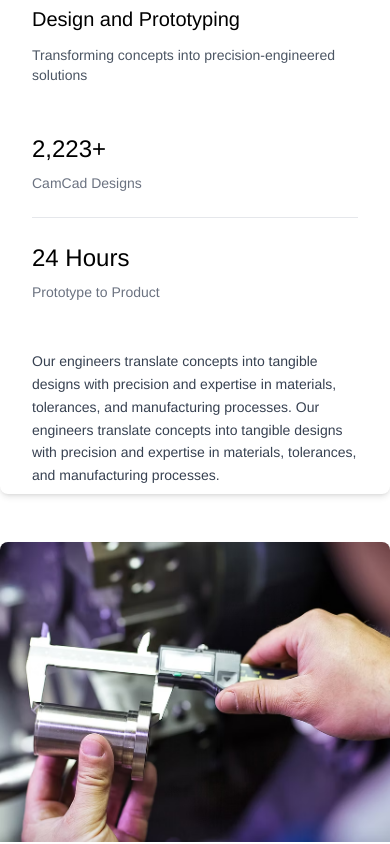
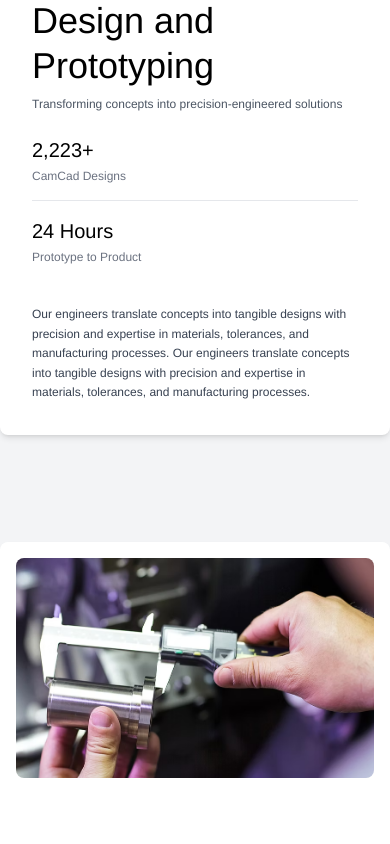
Before and after one commit to martinmilenkvski/osa-engineering.com-react, a React (Vite) app: page / in a window 390 px wide. Shown: the part 1531-2375 px from the top of the page. Built offline with nearby package versions, Linux system fonts and the light colour scheme.

Commit message:
responsive adjusment card

```diff
--- a/src/App.jsx
+++ b/src/App.jsx
@@ -6,7 +6,6 @@ import Services from "./components/Services";
 import Gallery from "./components/Gallery";
 import Contact from "./components/Contact";
 import Footer from "./components/Footer";
-import Card from "./components/Card";
 import Success from "./components/Success";
 import NumbersSection from "./components/NumbersSection";
 import LogoMarquee from "./components/LogoMarquee";
@@ -19,7 +18,7 @@ function App() {
       <div className="flex flex-col">
         <Nav />
         <Routes>
-          <Route path="/card" element={<Card />} />
+
           <Route
             path="/"
             element={
--- a/src/components/Card.jsx
+++ b/src/components/Card.jsx
@@ -38,14 +38,14 @@ const Card = () => {
   return (
     <motion.div
       ref={ref}
-      className="bg-white text-black flex flex-col md:flex-row rounded-lg shadow-md overflow-hidden w-full md:w-4/5 mx-auto "
+      className="bg-white text-black flex flex-col md:flex-row rounded-lg shadow-md overflow-hidden w-full md:w-4/5 mx-auto p-4 sm:p-6 md:p-8 gap-6 md:gap-8"
       style={{ minHeight: "400px" }}
       initial="hidden"
       animate={isInView ? "visible" : "hidden"}
       variants={cardVariants}
     >
       {/* Image container */}
-      <div className="w-full md:w-1/2 overflow-hidden relative min-h-[300px]">
+      <div className="w-full md:w-1/2 overflow-hidden relative min-h-[220px] sm:min-h-[250px] md:min-h-[300px] rounded-lg mb-6 md:mb-0">
         <motion.div className="w-full h-full" variants={imageVariants}>
           <img
             src="/images/1.avif"
@@ -57,34 +57,42 @@ const Card = () => {
         </motion.div>
       </div>
 
-      {/* Content section - with increased padding */}
+      {/* Content section - with improved responsive text */}
       <motion.div
-        className="w-full md:w-1/2 p-8 md:p-12 flex flex-col justify-center min-h-[200px]"
+        className="w-full md:w-1/2 p-4 sm:p-6 md:p-8 lg:p-12 flex flex-col justify-center"
         variants={textVariants}
       >
-        <h2 className="text-xl md:text-6xl mb-3">Design and Prototyping</h2>
+        <h2 className="text-4xl sm:text-4xl md:text-5xl lg:text-6xl xl:text-6xl  mb-2 md:mb-3 leading-tight">
+          Design and Prototyping
+        </h2>
 
-        <p className="text-gray-600 text-sm mb-12">
+        <p className="text-gray-600 text-xs sm:text-sm mb-6 sm:mb-8 md:mb-10 lg:mb-12">
           Transforming concepts into precision-engineered solutions
         </p>
 
-        {/* Stats in separate rows */}
-        <div className="flex flex-col space-y-6 mb-6">
+        {/* Stats with responsive sizing */}
+        <div className="flex flex-col space-y-4 sm:space-y-6 mb-6">
           <div>
-            <span className="text-2xl md:text-5xl">2,223+</span>
-            <p className="text-gray-500 text-sm mt-2">CamCad Designs</p>
+            <span className="text-xl sm:text-2xl md:text-3xl lg:text-4xl xl:text-5xl">
+              2,223+
+            </span>
+            <p className="text-gray-500 text-xs sm:text-sm mt-1 sm:mt-2">
+              CamCad Designs
+            </p>
           </div>
-          <div className="h-px w-full bg-gray-200 my-8"></div>
+          <div className="h-px w-full bg-gray-200 my-4 sm:my-6 md:my-8"></div>
           <div>
-            <span className="text-2xl md:text-5xl">24 Hours</span>
-            <p className="text-gray-500 text-sm mt-2">Prototype to Product</p>
+            <span className="text-xl sm:text-2xl md:text-3xl lg:text-4xl xl:text-5xl ">
+              24 Hours
+            </span>
+            <p className="text-gray-500 text-xs sm:text-sm mt-1 sm:mt-2">
+              Prototype to Product
+            </p>
           </div>
         </div>
 
-        {/* Simple separator */}
-
-        {/* Description - kept minimal */}
-        <p className="text-gray-700 text-sm leading-relaxed max-w-lg mt-6">
+        {/* Description with better line height and responsive text */}
+        <p className="text-gray-700 text-xs sm:text-sm leading-relaxed sm:leading-relaxed max-w-lg mt-4 sm:mt-6">
           Our engineers translate concepts into tangible designs with precision
           and expertise in materials, tolerances, and manufacturing processes.
           Our engineers translate concepts into tangible designs with precision
--- a/src/components/Services.css
+++ b/src/components/Services.css
@@ -17,7 +17,6 @@
   /* justify-content: center; */
   position: sticky;
   top: 200px;
-  background: white;
   margin: 0;
 }
 
--- a/src/components/Services.jsx
+++ b/src/components/Services.jsx
@@ -24,7 +24,7 @@ const Services = () => {
   }, []);
 
   return (
-    <div className="flex flex-col" ref={sectionRef}>
+    <div className="flex flex-col bg-gray-100" ref={sectionRef}>
       {/* Header area with extra padding and larger titles */}
       <div className="px-8 md:px-16 w-full  md:pt-14 py-2">
         <motion.hr
@@ -45,14 +45,14 @@ const Services = () => {
           <p
             className={`animate-text ${
               isVisible ? "animate-visible" : ""
-            } text-lg md:text-lg mt-8`}
+            } text-lg md:text-xl mt-8`}
           >
             // O.S.A
           </p>
         </div>
 
         <h2
-          className={`text-5xl md:text-6xl lg:text-7xl font text-left animate-text ${
+          className={`text-5xl md:text-6xl lg:text-7xl text-left animate-text ${
             isVisible ? "animate-visible" : ""
           } mt-4`}
           style={{ transitionDelay: "200ms" }}
```
